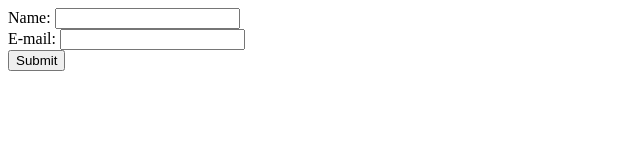
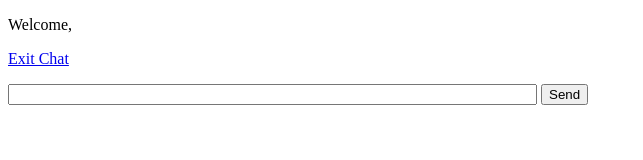
Before and after one commit to sshssm/sshssm.github.io, a plain HTML site: page index.html in a window 1280 px wide. Shown: the whole page, without its empty margins (0-643 px from the left). Drawn offline with nearby package versions, Linux system fonts and the light colour scheme.

Commit message:
Update index.html

```diff
--- a/index.html
+++ b/index.html
@@ -1,19 +1,29 @@
 <!DOCTYPE html>
-<html>
 <head>
-<meta charset="UTF-8">
-<title>Title of the document</title>
+<title>Chat - Customer Module</title>
+<link type="text/css" rel="stylesheet" href="style.css" />
 </head>
 
-<body>
-<form action="welcome_get.php" method="get">
-Name: <input type="text" name="name"><br>
-E-mail: <input type="text" name="email"><br>
-<input type="submit">
-</form>
+<div id="wrapper">
+    <div id="menu">
+        <p class="welcome">Welcome, <b></b></p>
+        <p class="logout"><a id="exit" href="#">Exit Chat</a></p>
+        <div style="clear:both"></div>
+    </div>
 
+    <div id="chatbox"></div>
 
+    <form name="message" action="">
+        <input name="usermsg" type="text" id="usermsg" size="63" />
+        <input name="submitmsg" type="submit"  id="submitmsg" value="Send" />
+    </form>
+</div>
+<script type="text/javascript" src="http://ajax.googleapis.com/ajax/libs/jquery/1.3/jquery.min.js"></script>
+<script type="text/javascript">
+// jQuery Document
+$(document).ready(function(){
 
+});
+</script>
 </body>
-
 </html>
```
